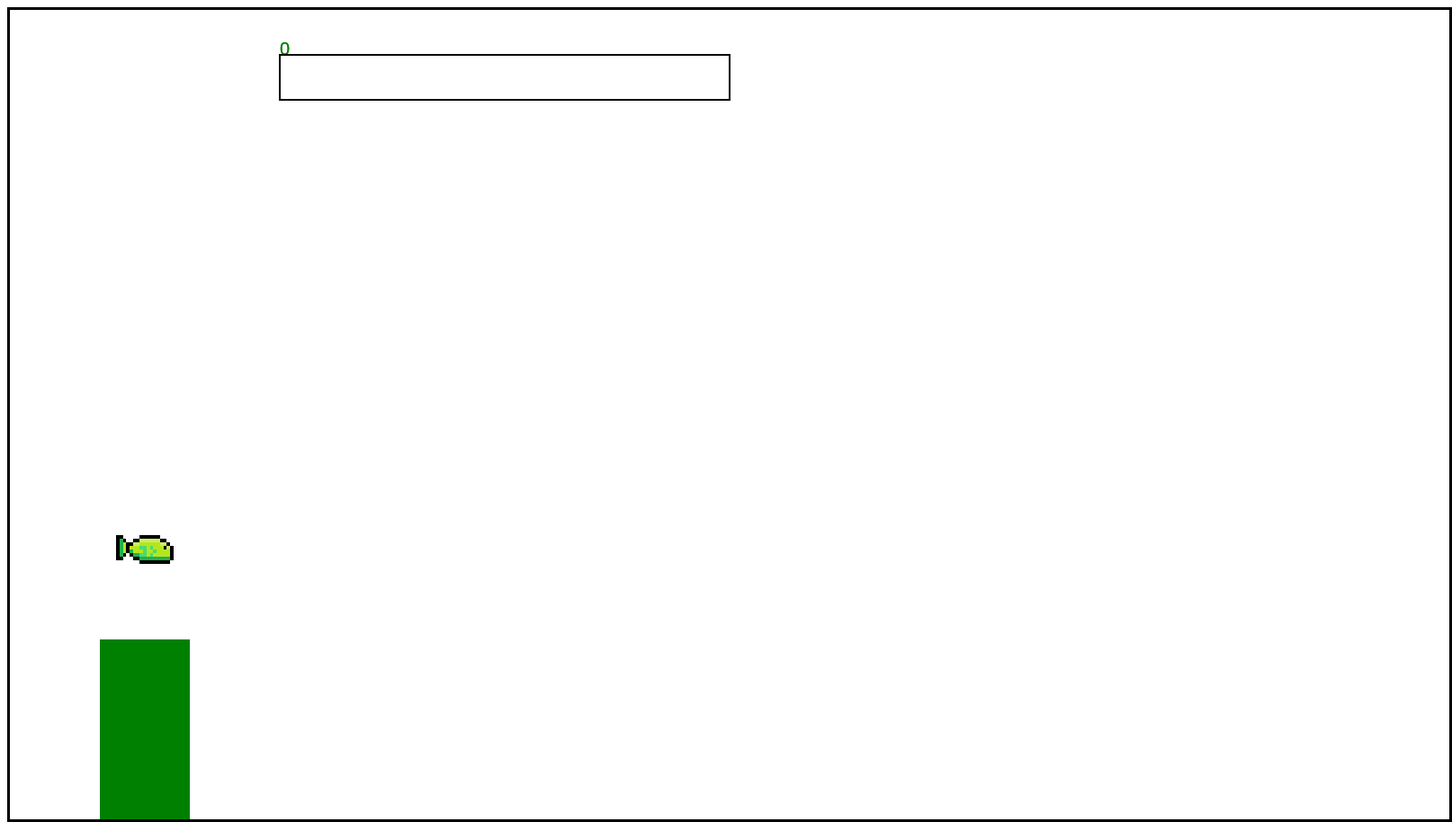
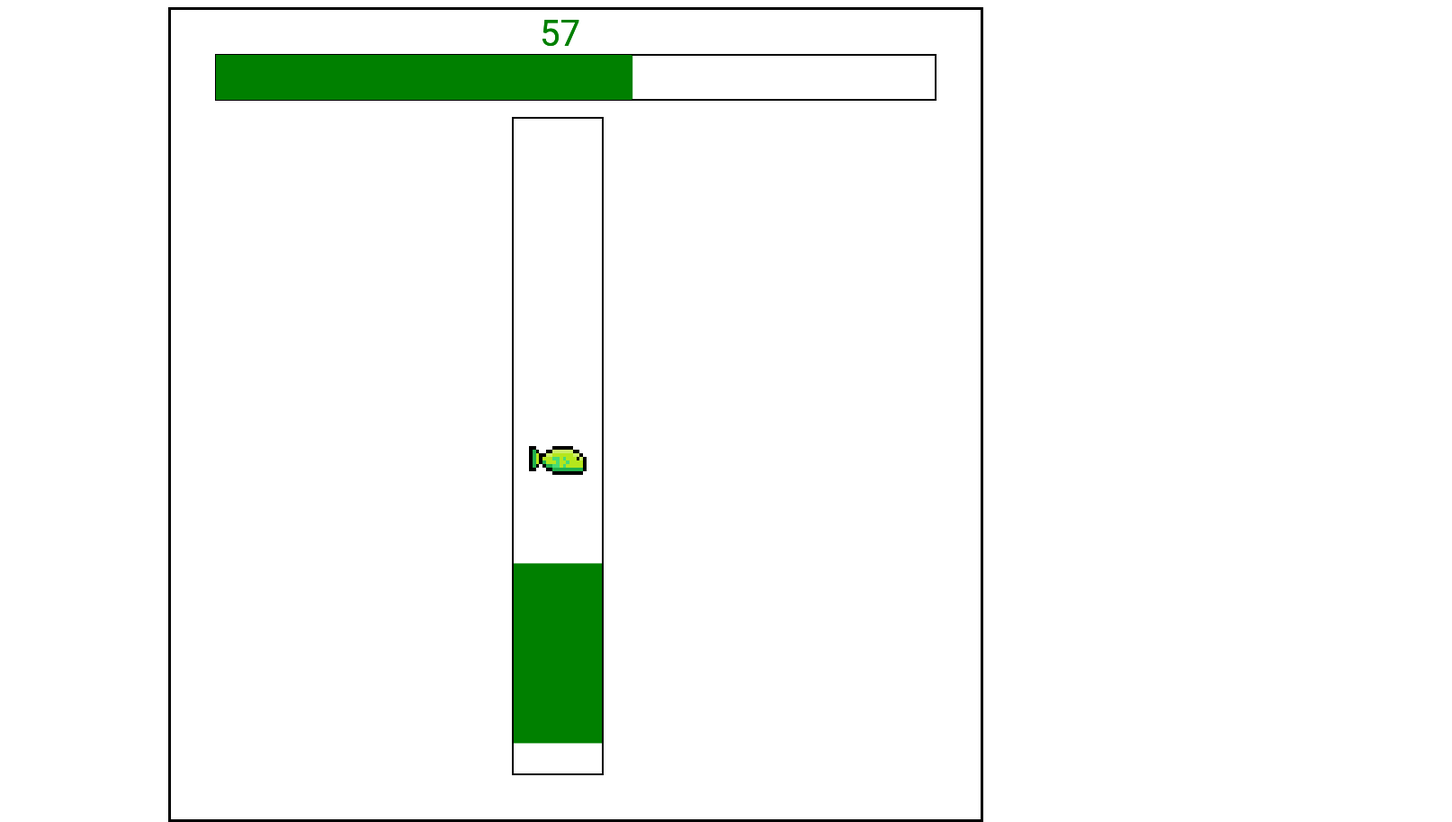
Before and after one commit to DavisStudio/fishingSim, a plain HTML site: page index.html in a window 1280 px wide. Shown: the whole page at 90% size, 1614 px wide, since content can reach past the window. Drawn offline with Linux system fonts and the light colour scheme.

Commit message:
Main Game Loop Is Done

```diff
--- a/index.html
+++ b/index.html
@@ -5,7 +5,8 @@
     <title>title</title>
   </head>
   <body>
-    <center><canvas id="game" width="1600" height="900" style="border: 3px solid black;"></canvas></center>
+    <center><canvas id="game" width="900" height="900" style="border: 3px solid black;"></canvas></center>
     <script src="js/main.js"></script>
+    <script src="js/biting.js"></script>
   </body>
 </html>
--- a/js/main.js
+++ b/js/main.js
@@ -1,34 +1,46 @@
 canvas = document.getElementById("game");
 ctx = canvas.getContext("2d");
 ctx.imageSmoothingEnabled = false;
-ctx.font = "20px Arial";
+ctx.font = "40px Roboto";
 
 // PlayerRectangle = 0
 // FishImage = 1
 var renderList = [];
+var mouseDown = false;
 
-var bumpForce = 6;
+var playetTopMargin = 120, playerBottomMargin = 850;
+var bumpForce = 4;
 var drag = 0.99;
 var gravity = 0.22;
 var bounce = 0.55;
 
-var fishMoveSpeed = 50;
-var fishOffsetBounce = 300;
+var fishMoveSpeed = 70;
 
 var fishingRodWidth = 200;
 
 var progress = 25;
 var inGame = true;
+var newGame = true;
+
+var initialBite = true;
+var waitingForBite = false;
+var biting = false;
+var currentDate = Date.now();
+var shakeCoef = 40;
 
 var PLAYER = "PLAYER";
 var FISH = "FISH";
+var RODFLOAT = "RODFLOAT"
+
 
 var minLoad = 1, loadCount = 0;
 
-canvas.addEventListener("click", clickOnCanvas);
+canvas.addEventListener("mousedown", clickOnCanvas);
+canvas.addEventListener("mouseup", mouseUpHandler);
 
-makeObject(PLAYER, 100, 200, 100, fishingRodWidth, "green");
-makeObject(FISH, 100, 200, 100, 70, "blue");
+renderList.push(makeObject(PLAYER, 380, 200, 100, fishingRodWidth, "green"));
+renderList.push(makeObject(FISH, 380, 200, 100, 70, "blue"));
+renderList.push(makeObject(RODFLOAT, 450, 500, 40, 100, "red"));
 
 renderList[1].image = new Image();
 renderList[1].image.addEventListener('load', loadHandler, false);
@@ -38,63 +50,36 @@ function render()
 {
     ctx.clearRect(0, 0, 1600, 900);
 
-    for(var i = 0; i < renderList.length; i++)
+    if(inGame)
     {
-    obj = renderList[i];
-
-    //move -------------------------
-    if (obj.ID == PLAYER)
-    {
-        obj.y -= obj.force;
-        obj.force *= drag;
-        obj.force -= gravity;
-    }
-
-    //collide ------------------------------
-    if(obj.ID == PLAYER)
-    {
-        if(obj.y < 0)
-        {
-            obj.force -= obj.force;
-            obj.y += 4;
-        }
-        else if(obj.y + fishingRodWidth > 900)
-        {
-            if(obj.force < 1.3 && obj.force > -1.3)
-            {
-                obj.force = 0;
-                obj.y = 900 - fishingRodWidth
-            }
-            else
-            {
-                obj.force *= -1;
-                obj.force *= bounce;
-                obj.y -= 1;
-            }
-        }
-    }
-
-    progressUpdate();
-    //draw
-    if(obj.ID == FISH)
-    {
-        ctx.drawImage(obj.image, obj.x + 18, obj.y,64,32);
+        fishingGame();
     }
     else
     {
-        ctx.fillStyle = obj.color;
-        ctx.fillRect(obj.x, obj.y, obj.width, obj.height);
+        floatBitting();
     }
-    }
+
     requestAnimationFrame(render);
 }
 
 function clickOnCanvas(e)
 {
-    var playerSq = renderList[0];
+    mouseDown = true;
 
-    playerSq.force =+ bumpForce;
+    if(biting)
+    {
+        newGame = true;
+        inGame = true;
+        dateNow = 0;
+        biting = false;
+    }
 }
+
+function mouseUpHandler(e)
+{
+    mouseDown = false;
+}
+
 
 function makeObject(ID, x, y, width, height, color)
 {
@@ -108,36 +93,55 @@ function makeObject(ID, x, y, width, height, color)
     obj.force = 0;
     obj.color = color;
 
-    if(ID == FISH)
+    if(ID == FISH || ID == RODFLOAT)
     {
-        obj.pointToMove = null;
+        if (ID == FISH)
+        {
+            obj.fishOffsetBounce = 200;
+            obj.pointToMove = null;
+            obj.weight = getRandomNum(0.5, 3.5);
+            obj.moveMin = playetTopMargin;
+            obj.moveMax = playerBottomMargin;
+            obj.fishMoveSpeed = 70;
+        }
+
+        if(ID == RODFLOAT)
+        {
+            obj.fishOffsetBounce = 80;
+            obj.pointToMove = 500;
+            obj.weight = 1.2;
+            obj.moveMin = 450;
+            obj.moveMax = 550;
+            obj.objMoveSpeed = 40;
+            obj.floatAtDeafult = false;
+        }
 
         obj.getNewPoint = function()
         {
             if(this.pointToMove == null)
             {
-                this.pointToMove = getRandomNum(10,890);
+                this.pointToMove = getRandomNum(this.moveMin,this.moveMax);
             }
 
             var topOffset, bottomOffset;
 
-            if(this.y - fishOffsetBounce < 10)
+            if(this.y - this.fishOffsetBounce * this.weight < this.moveMin)
             {
-                topOffset = 10;
+                topOffset = this.moveMin;
             }
             else
             {
-                topOffset = this.y - fishOffsetBounce;
+                topOffset = this.y - this.fishOffsetBounce * this.weight;
             }
 
 
-            if(this.y + fishOffsetBounce > 890)
+            if(this.y + this.fishOffsetBounce * this.weight > this.moveMax)
             {
-                bottomOffset = 890
+                bottomOffset = this.moveMax;
             }
             else
             {
-                bottomOffset = this.y + fishOffsetBounce;
+                bottomOffset = this.y + this.fishOffsetBounce * this.weight;
             }
 
             this.pointToMove = getRandomNum(bottomOffset, topOffset);
@@ -146,14 +150,18 @@ function makeObject(ID, x, y, width, height, color)
 
         obj.isPointReached = function()
         {
-            if(this.y > this.pointToMove - 6 && this.y < this.pointToMove + 6)
+            if(this.y > this.pointToMove - 6 * (this.weight * 0.6) && this.y < this.pointToMove + 6 * (this.weight * 0.6))
             {
-                this.getNewPoint();
+                return true;
             }
+
+            return false;
         }
 
         obj.moveToPoint = function()
         {
+            //fishMoveSpeed *= this.weight;
+
             var distanceLeft = Math.abs(this.pointToMove - this.y);
 
             var speed = distanceLeft / fishMoveSpeed;
@@ -170,9 +178,14 @@ function makeObject(ID, x, y, width, height, color)
             this.isPointReached();
 
         }
+
+        obj.getNewWeight = function()
+        {
+            this.weight = getRandomNum(1,3);
+        }
     }
 
-    renderList.push(obj);
+    return obj;
 }
 
 function loadHandler(e) {
@@ -208,32 +221,205 @@ function progressUpdate()
         }
         else
         {
-            fish.moveToPoint();
+            if(fish.isPointReached())
+            {
+                fish.getNewPoint()
+            }
+            else
+            {
+                fish.moveToPoint();
+            }
         }
 
         if(progress > 100)
         {
+            renderList[2].y = 500;
+            newGame = true;
             inGame = false;
+            waitingForBite = false;
         }
     }
 
     if(progress < 0)
     {
+        renderList[2].y = 500;
+        newGame = true;
         inGame = false;
+        waitingForBite = false;
         progress = 0;
     }
     else if(progress > 100)
     {
         progress = 100;
         inGame = false;
+        waitingForBite = false;
     }
 
-    ctx.fillText(Math.floor(progress), 300, 50);
+    ctx.fillText(Math.floor(progress), 410, 40);
 
     ctx.beginPath()
     ctx.lineWidth = 2;
-    ctx.rect(300,50, 500, 50);
+    ctx.rect(50,50, 800, 50);
     ctx.stroke();
 
-    ctx.fillRect(300, 50,  500 * progress / 100, 50);
+    ctx.fillRect(50, 50,  800 * progress / 100, 50);
 }
+
+function fishingGame()
+{
+    if(newGame == true){
+        newGame = false;
+        renderList[1].getNewWeight();
+        console.log(renderList[1].weight);
+        inGame = true;
+        progress = 25;
+    }
+
+    for (var i = 0; i < 2; i++)
+    {
+        obj = renderList[i];
+
+        //move -------------------------
+        if (obj.ID == PLAYER)
+        {
+            obj.y -= obj.force;
+            obj.force *= drag;
+            obj.force -= gravity;
+        }
+        //collide ------------------------------
+
+        if (obj.ID == PLAYER)
+        {
+            if(mouseDown)
+            {
+                obj.force =+ bumpForce;
+            }
+
+            if (obj.y < playetTopMargin)
+            {
+                obj.force = -Math.abs(obj.force);
+            }
+            else if (obj.y + fishingRodWidth > playerBottomMargin)
+            {
+               obj.force = Math.abs(obj.force);
+            }
+        }
+
+        progressUpdate();
+
+        //draw
+        if (obj.ID == FISH)
+        {
+            ctx.drawImage(obj.image, obj.x + 18, obj.y, 64, 32);
+        }
+        else
+        {
+            ctx.fillStyle = obj.color;
+            ctx.fillRect(obj.x, obj.y, obj.width, obj.height);
+
+            ctx.beginPath()
+            ctx.lineWidth = 2;
+            ctx.rect(380, playetTopMargin, 100, playerBottomMargin - playetTopMargin);
+            ctx.stroke();
+        }
+    }
+}
+
+var bittingStartTime;
+var bitingDuration;
+var waitTimeTillBite;
+renderList[2].floatSineCounter = 0;
+function floatBitting()
+{
+    rF = renderList[2];
+
+    rF.floatSineCounter += 0.03;
+
+    if (!waitingForBite)
+    {
+        waitTimeTillBite = getRandomNum(4, 8) * 1000;
+        currentDate = Date.now() + waitTimeTillBite;
+        waitingForBite = true;
+        initialBite = true;
+    }
+
+    if (currentDate + waitTimeTillBite < Date.now())
+    {
+        waitingForBite = false;
+        if (initialBite)
+        {
+            initialBite = false;
+            bitingDuration = getRandomNum(1.5, 3) * 1000;
+            bittingStartTime = bitingDuration + Date.now();
+        }
+    }
+
+    if (bittingStartTime + bitingDuration > Date.now())
+    {
+        console.log("bittinmg");
+        biting = true;
+    }
+    else
+    {
+        console.log("NOOOOT BITTING");
+        biting = false;
+    }
+
+    if (biting)
+    {
+        rF.weight = 5;
+        rF.objMoveSpeed = 10;
+        rF.moveMax = 620;
+        rF.moveMin = 500;
+        rF.fishOffsetBounce = 100;
+
+        if (rF.pointToMove == null)
+        {
+            rF.getNewPoint();
+        }
+        else
+        {
+            if (rF.isPointReached())
+            {
+                rF.getNewPoint()
+            }
+            else
+            {
+                rF.moveToPoint();
+            }
+        }
+        console.log("BITTTING");
+        rF.floatAtDeafult = false;
+    }
+    else
+    {
+        rF.weight = 3;
+        rF.objMoveSpeed = 60;
+
+        if(!rF.floatAtDeafult)
+        {
+            rF.pointToMove = 500;
+            rF.moveToPoint();
+        }
+
+        if(rF.isPointReached() && !rF.floatAtDeafult)
+        {
+            rF.floatAtDeafult = true;
+        }
+
+        if(rF.floatAtDeafult)
+        {
+            rF.y += Math.sin(rF.floatSineCounter) / 4.2;
+            rF.moveToPoint();
+        }
+
+    }
+
+    ctx.fillStyle = rF.color;
+    ctx.fillRect(rF.x, rF.y, rF.width, rF.height);
+
+    ctx.globalAlpha = 0.8;
+    ctx.fillStyle = "#6bd5ff";
+    ctx.fillRect(0, 550, 1600, 600);
+    ctx.globalAlpha = 1;
+}
```
Also changed, not shown: js/biting.js (added).
